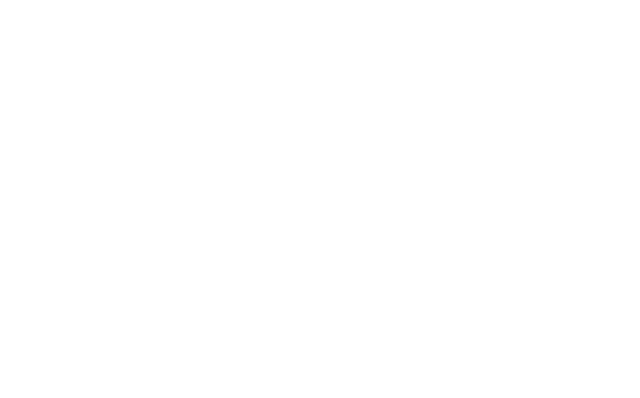
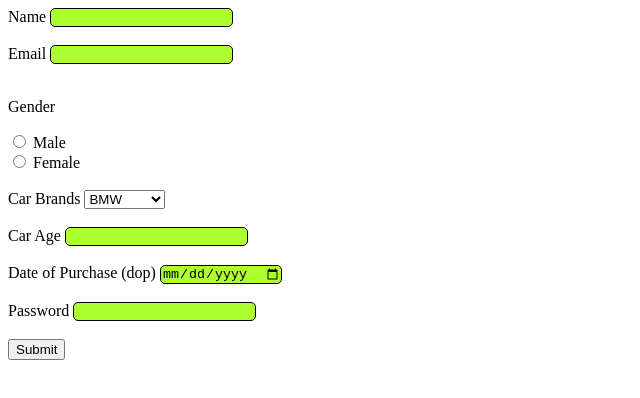
Before and after one commit to acciojob/car-insurance-form-Varun612, a website: page main.html in a window 1280 px wide. Shown: the whole page, without its empty margins (0-640 px from the left). Drawn offline with Linux system fonts and the light colour scheme.

Commit message:
created a submission

```diff
--- a/main.html
+++ b/main.html
@@ -7,7 +7,38 @@
 </head>
 
 <body>
-	<!-- the entire body must be written by student -->
+	<form action="" method="post">
+		<label for="name">Name</label>
+		<input id="name" type="Text" required="Yes">
+		<br><br>
+		<label for="email">Email</label>
+		<input id="email" type="Email" required="Yes">
+		<br><br>
+		<p>Gender</p>
+		<input type="radio" required="Yes" name="gender" value="Male">
+		<label for="Male">Male</label>
+		<br>
+		<input type="radio" required="Yes" name="gender" value="Female">
+		<label for="Female">Female</label>
+		<br><br>
+		<label for="cars">Car Brands</label>
+		<select type="dropdown" required="Yes" id="cars">
+			<option value="BMW">BMW</option>
+			<option value="Audi">Audi</option>
+			<option value="Mercedez">Mercedez</option>
+		</select>
+		<br><br>
+		<label for="carage">Car Age</label>
+		<input id="carage" type="Number" required="Yes">
+		<br><br>
+		<label for="dop">Date of Purchase (dop)</label>
+		<input id="dop" type="Date" required="Yes">
+		<br><br>
+		<label for="password">Password</label>
+		<input id="password" type="Password" required="Yes">
+		<br><br>
+		<button type="submit">Submit</button>
+	</form>
     <script type="text/javascript" src="./script.js">
 </script>
 
--- a/styles.css
+++ b/styles.css
@@ -1,2 +1,6 @@
-
+form input {
+	border: 1px solid black;
+	border-radius: 5px;
+	background-color: greenyellow;
+}
 /* Your CSS Code here. */
```
